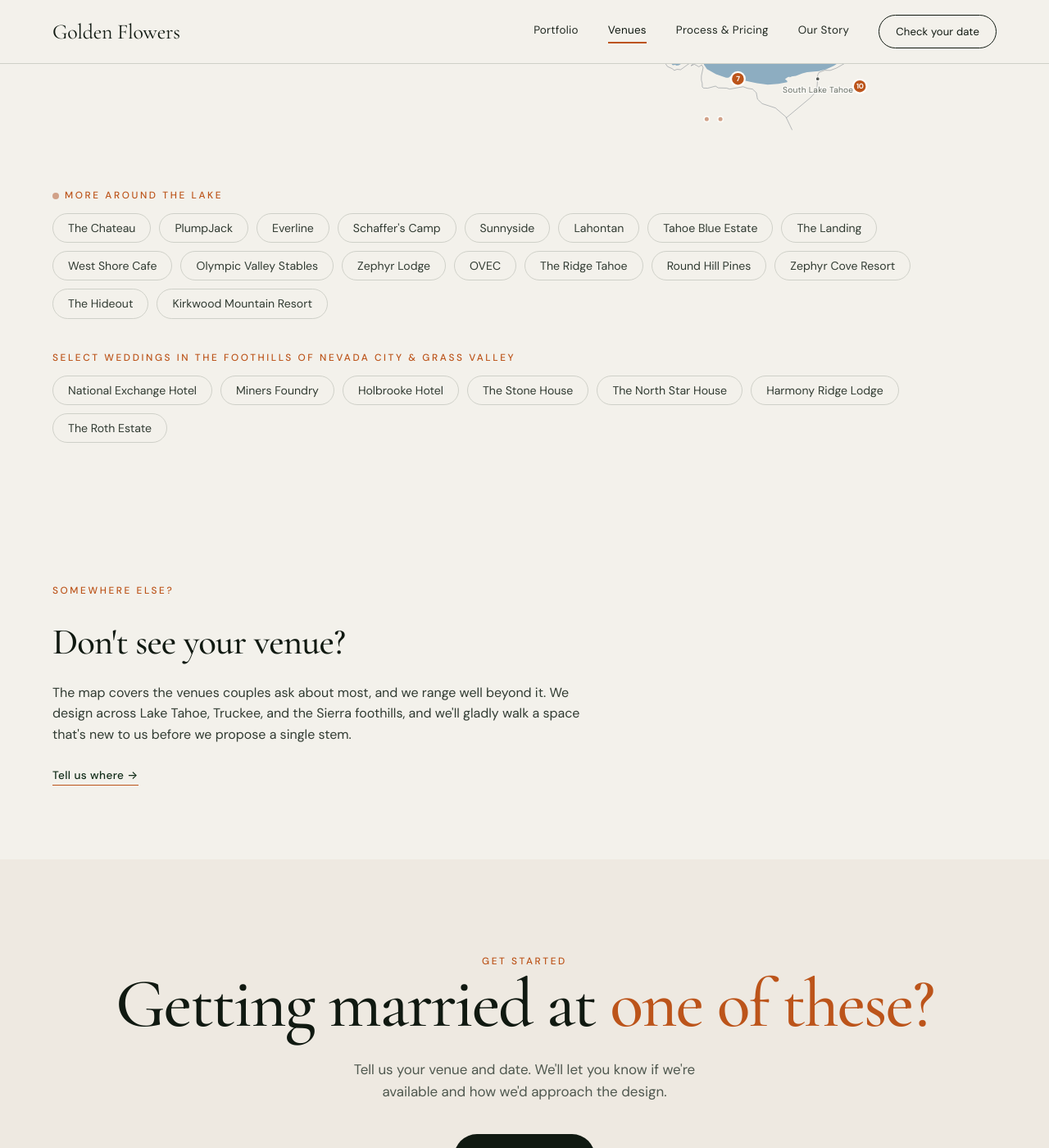
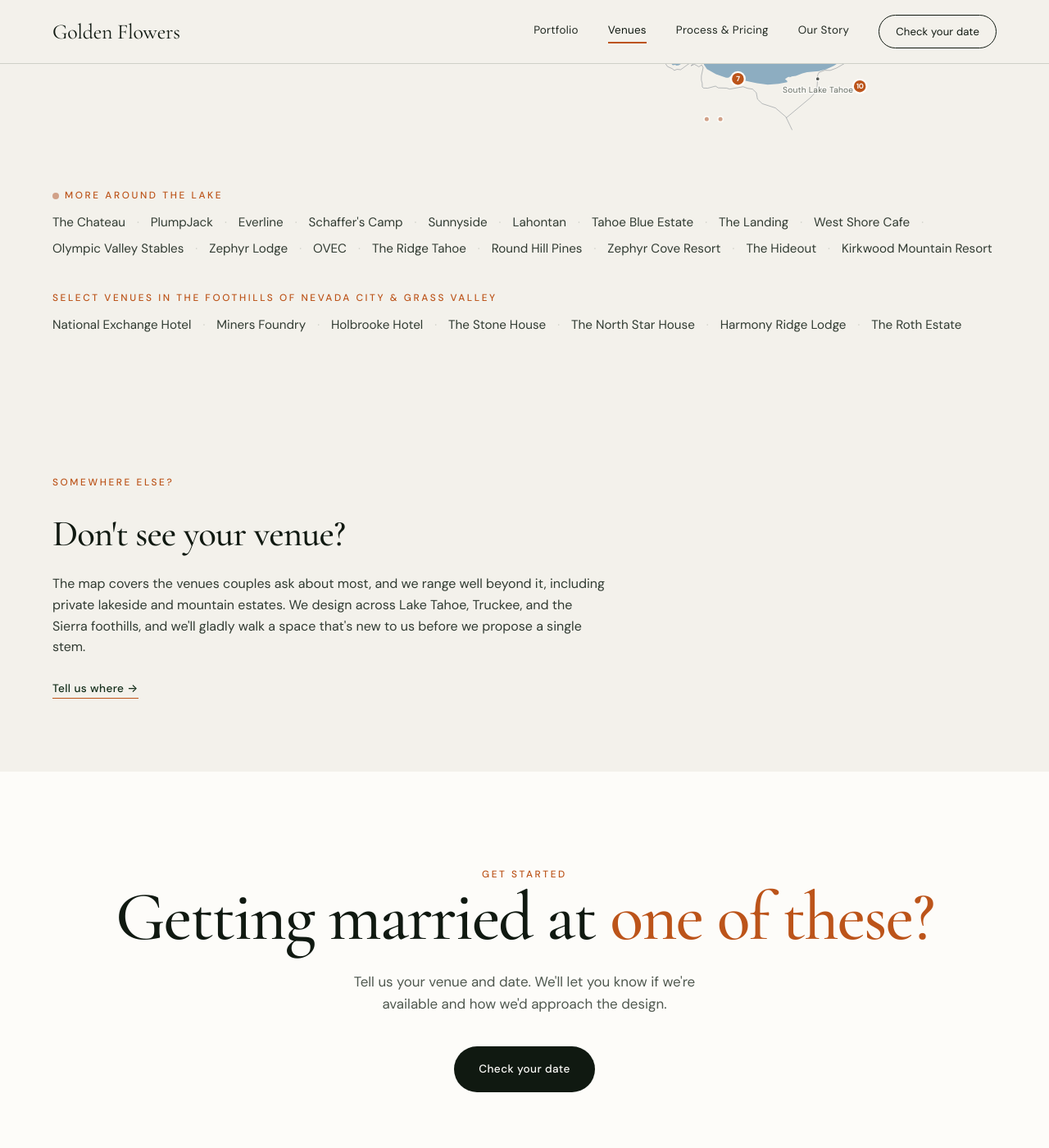
Before and after one commit to jshplhm/goldenflowers, a Jekyll site: the page built from venues/index.md, in a window 1280 px wide and 1400 px high, scrolled down 841 px. Shown: the whole window at 82% size. Built offline with Jekyll 4.4.1, drawn with Linux system fonts in a browser that asks for light colours.

Commit message:
Home/portfolio polish: alternating bands, 6-tile grid, venue copy
- Home: replace hairline dividers with subtle paper/cream section bands
- Home: expand Selected weddings to 6 tiles, Lynn & Aaron green-drape
  cover, add Tori & Tucker
- Portfolio: set Lynn & Aaron dinner-table cover, fix aesthetic-03
  bottom padding for a clean cream floor before the CTA
- Venues: note private lakeside and mountain estates in "Don't see
  your venue?"

Co-Authored-By: Claude Opus 4.8 <noreply@anthropic.com>

```diff
--- a/assets/css/redesign.css
+++ b/assets/css/redesign.css
@@ -93,13 +93,13 @@ button.txt-link{background:none;border-top:0;border-left:0;border-right:0;cursor
 /* ---------- HERO ---------- */
 .hero{position:relative;height:100vh;min-height:660px;display:flex;align-items:flex-end;color:var(--paper);overflow:hidden;}
 .hero .bg{position:absolute;inset:0;width:100%;height:100%;object-fit:cover;}
-.hero::after{content:"";position:absolute;inset:0;background:linear-gradient(180deg,oklch(18% .03 150/.45) 0%,transparent 26%,transparent 46%,oklch(12% .03 150/.78) 100%);}
-.hero-in{position:relative;z-index:3;width:100%;padding:0 var(--pad) clamp(40px,6vw,72px);}
-.hero .ey{color:var(--paper);opacity:.95;margin-bottom:24px;}
-.hero h1{font-family:var(--d);font-weight:430;font-optical-sizing:auto;font-size:clamp(2.9rem,8vw,8rem);line-height:.98;letter-spacing:-.02em;max-width:17ch;}
-.hero-foot{display:flex;align-items:flex-end;justify-content:space-between;gap:32px;flex-wrap:wrap;margin-top:36px;}
-.hero-sub{font-size:1.02rem;max-width:32ch;opacity:.95;line-height:1.5;}
-.hero-btns{display:flex;gap:14px;flex-wrap:wrap;}
+.hero::after{content:"";position:absolute;inset:0;background:linear-gradient(90deg,oklch(14% .03 150/.52) 0%,oklch(14% .03 150/.14) 40%,transparent 66%),linear-gradient(180deg,oklch(16% .03 150/.26) 0%,transparent 32%,transparent 60%,oklch(12% .03 150/.44) 100%);}
+.hero-in{position:relative;z-index:3;width:100%;max-width:1500px;margin:0 auto;padding:0 var(--pad) clamp(48px,6.5vw,84px);}
+.hero .ey{color:var(--paper);opacity:.95;margin-bottom:26px;}
+.hero h1{font-family:var(--d);font-weight:430;font-optical-sizing:auto;font-size:clamp(2.6rem,6vw,5.6rem);line-height:1.0;letter-spacing:-.02em;max-width:15ch;}
+.hero-foot{display:flex;flex-direction:column;align-items:flex-start;gap:26px;margin-top:clamp(30px,4vw,44px);}
+.hero-sub{font-size:1.02rem;max-width:34ch;opacity:.95;line-height:1.55;}
+.hero-btns{display:flex;gap:14px;flex-wrap:wrap;align-items:center;}
 .side-label{position:absolute;right:calc(var(--pad) - 6px);top:50%;transform:rotate(90deg);transform-origin:right center;z-index:3;font-size:.72rem;letter-spacing:.3em;text-transform:uppercase;opacity:.8;}
 
 /* ---------- SPLIT HERO (Our Story — deliberately not full-bleed) ---------- */
@@ -122,6 +122,9 @@ button.txt-link{background:none;border-top:0;border-left:0;border-right:0;cursor
 .fact .n{font-family:var(--d);font-style:normal;font-size:1.6rem;color:var(--terra);display:block;margin-bottom:16px;}
 .fact h3{font-family:var(--d);font-size:1.55rem;margin-bottom:10px;letter-spacing:-.01em;}
 .fact p{font-size:.96rem;color:var(--mute);max-width:34ch;line-height:1.62;}
+/* Adjacent sections that would otherwise share the cream page background are
+   separated by a subtle full-bleed paper band instead of a hairline rule. */
+.band-paper{background:var(--paper);}
 
 /* ---------- WORK ---------- */
 .work{padding:clamp(30px,4vw,50px) var(--pad) clamp(20px,3vw,40px);max-width:1500px;margin:0 auto;}
@@ -131,18 +134,15 @@ button.txt-link{background:none;border-top:0;border-left:0;border-right:0;cursor
 .tile{position:relative;overflow:hidden;border-radius:3px;display:block;}
 .tile img{width:100%;height:100%;object-fit:cover;transition:transform 1s cubic-bezier(.2,.7,.2,1);}
 .tile:hover img{transform:scale(1.05);}
-.tile::after{content:"";position:absolute;inset:0;background:linear-gradient(180deg,transparent 52%,oklch(13% .03 150/.6));opacity:0;transition:.4s;}
+/* Captions stay legible at rest (curated gallery), scrim deepens on hover */
+.tile::after{content:"";position:absolute;inset:0;background:linear-gradient(180deg,transparent 45%,oklch(13% .03 150/.62));opacity:.85;transition:.4s;}
 .tile:hover::after{opacity:1;}
-.cap{position:absolute;left:20px;bottom:18px;z-index:2;color:var(--paper);opacity:0;transform:translateY(10px);transition:.4s;}
-.tile:hover .cap{opacity:1;transform:none;}
-.cap b{font-family:var(--d);font-size:1.3rem;display:block;font-weight:430;}
-.cap span{font-size:.72rem;letter-spacing:.1em;text-transform:uppercase;opacity:.9;}
-@media(hover:none){
-  .tile::after{opacity:1;}
-  .cap{opacity:1;transform:none;}
-}
+.cap{position:absolute;left:22px;bottom:18px;z-index:2;color:var(--paper);opacity:1;transition:.4s;}
+.cap b{font-family:var(--d);font-size:1.32rem;display:block;font-weight:430;letter-spacing:-.01em;}
+.cap span{font-size:.7rem;letter-spacing:.12em;text-transform:uppercase;opacity:.82;}
 .feature{grid-column:span 8;height:clamp(360px,44vw,580px);}
 .portrait{grid-column:span 4;height:clamp(360px,44vw,580px);}
+.third{grid-column:span 4;height:clamp(240px,25vw,360px);}
 .quarter{grid-column:span 3;height:clamp(240px,24vw,340px);}
 
 /* ---------- IMMERSIVE ---------- */
@@ -171,7 +171,7 @@ button.txt-link{background:none;border-top:0;border-left:0;border-right:0;cursor
 .aes-card .more{display:inline-block;margin-top:16px;font-size:.8rem;letter-spacing:.06em;text-transform:uppercase;color:var(--terra-soft);border-bottom:1px solid currentColor;padding-bottom:3px;}
 
 /* ---------- VENUE MARQUEE ---------- */
-.marq{padding:clamp(60px,8vw,110px) 0;text-align:center;overflow:hidden;border-bottom:1px solid var(--line);}
+.marq{padding:clamp(60px,8vw,110px) 0;text-align:center;overflow:hidden;}
 .marq .lab{margin-bottom:34px;}
 .marq-track{display:flex;gap:0;white-space:nowrap;animation:scroll 46s linear infinite;width:max-content;}
 .marq-track span{font-family:var(--d);font-size:clamp(1.8rem,3.4vw,2.9rem);letter-spacing:-.01em;color:var(--ink);padding:0 .55em;opacity:.85;}
@@ -189,7 +189,7 @@ button.txt-link{background:none;border-top:0;border-left:0;border-right:0;cursor
 .testi .by b{color:var(--ink);font-weight:500;}
 
 /* ---------- CLOSING CTA ---------- */
-.cta{background:var(--bg2);padding:clamp(100px,14vw,200px) var(--pad);text-align:center;}
+.cta{background:var(--paper);padding:clamp(100px,14vw,200px) var(--pad);text-align:center;}
 .cta--tall{min-height:0;padding-top:clamp(64px,9vw,120px);padding-bottom:clamp(64px,9vw,120px);display:flex;flex-direction:column;align-items:center;justify-content:center;}
 .cta--tall p{max-width:56ch;}
 .cta h2{font-family:var(--d);font-weight:430;font-optical-sizing:auto;font-size:clamp(2.6rem,6.6vw,6.2rem);letter-spacing:-.025em;line-height:1;}
@@ -238,7 +238,7 @@ button.txt-link{background:none;border-top:0;border-left:0;border-right:0;cursor
 @media(max-width:600px){.pf-grid{column-count:1;}}
 /* Portfolio grouped-by-aesthetic with a feature layout (1 big + 2 small) */
 .pf-group{max-width:1500px;margin:0 auto;padding:clamp(40px,5vw,72px) var(--pad) 0;}
-.pf-group:last-of-type{padding-bottom:clamp(24px,3vw,44px);}
+.pf-group:last-of-type{padding-bottom:clamp(64px,8vw,110px);}
 .pf-group-head{max-width:62ch;margin-bottom:clamp(20px,2.5vw,34px);}
 .pf-group-head h2{font-family:var(--d);font-weight:430;font-optical-sizing:auto;font-size:clamp(1.9rem,3.6vw,3rem);letter-spacing:-.02em;line-height:1.04;margin:12px 0 10px;}
 .pf-group-head p{color:var(--fg2);font-size:1.04rem;line-height:1.6;max-width:52ch;}
@@ -657,6 +657,16 @@ body.nav-hidden .venue-breadcrumb{top:0;}
 .vfl-pills span{display:inline-block;font-family:var(--b);font-size:.88rem;line-height:1;color:var(--fg2);border:1px solid var(--line);border-radius:100px;padding:10px 18px;cursor:default;transition:color .15s,border-color .15s,background .15s;}
 .vfl-pills span[data-venue]{cursor:pointer;}
 .vfl-pills span[data-venue]:hover,.vfl-pills span.is-active{color:var(--terra);border-color:var(--terra);background:oklch(62% .11 45/.06);}
+/* Quiet text list (venue index): no pill borders, middot-separated, still map-linked */
+.vfl-textlist{display:flex;flex-wrap:wrap;align-items:baseline;gap:9px 0;margin:0;}
+.vfl-textlist li{display:flex;align-items:baseline;margin:0;}
+.vfl-textlist li:not(:last-child)::after{content:"·";color:var(--line);margin:0 14px;font-size:.9rem;}
+.vfl-textlist span{display:inline-block;font-family:var(--b);font-size:.95rem;line-height:1.3;color:var(--fg2);border:0;border-bottom:1px solid transparent;border-radius:0;padding:0;background:none;transition:color .15s,border-color .15s;}
+.vfl-textlist span[data-venue]{cursor:pointer;}
+.vfl-textlist span[data-venue]:hover,.vfl-textlist span.is-active{color:var(--terra);border-bottom-color:var(--terra);background:none;}
+/* Foothills index list is not plotted on the map: read as plain text, no hover affordance */
+.vfl-static span{cursor:default;}
+.vfl-textlist.vfl-static span:hover,.vfl-textlist.vfl-static span.is-active{color:var(--fg2);border-bottom-color:transparent;background:none;}
 @media(max-width:560px){.vfl{grid-template-columns:1fr;gap:2px;}}
 .vhl{list-style:none;margin:0;padding:0;columns:2;column-gap:28px;}
 .vhl li{margin-bottom:11px;break-inside:avoid;}
@@ -736,5 +746,5 @@ body.nav-hidden .venue-breadcrumb{top:0;}
   .side-label{display:none;}
   .facts,.aes-row{grid-template-columns:1fr;gap:36px;}
   .feature,.portrait{grid-column:span 12;height:auto;aspect-ratio:4/3;}
-  .quarter{grid-column:span 6;height:auto;aspect-ratio:1/1;}
+  .third,.quarter{grid-column:span 6;height:auto;aspect-ratio:1/1;}
 }
--- a/venues/index.md
+++ b/venues/index.md
@@ -110,7 +110,7 @@ canonical_url: https://goldenflorals.com/venues
 <section class="venues-more">
   <div class="vm-group">
     <span class="lab vlist-lab"><span class="vlist-dot vlist-dot--minor"></span>More around the lake</span>
-    <ul class="vfl-minor vfl-pills">
+    <ul class="vfl-minor vfl-textlist">
       <li><span data-venue="chateau">The Chateau</span></li>
       <li><span data-venue="plumpjack">PlumpJack</span></li>
       <li><span data-venue="everline">Everline</span></li>
@@ -131,8 +131,8 @@ canonical_url: https://goldenflorals.com/venues
     </ul>
   </div>
   <div class="vm-group">
-    <span class="lab vlist-lab">Select weddings in the foothills of Nevada City &amp; Grass Valley</span>
-    <ul class="vfl-minor vfl-pills">
+    <span class="lab vlist-lab">Select venues in the foothills of Nevada City &amp; Grass Valley</span>
+    <ul class="vfl-minor vfl-textlist vfl-static">
       <li><span>National Exchange Hotel</span></li>
       <li><span>Miners Foundry</span></li>
       <li><span>Holbrooke Hotel</span></li>
@@ -148,7 +148,7 @@ canonical_url: https://goldenflorals.com/venues
 <section class="mini">
   <span class="lab">Somewhere else?</span>
   <h2>Don't see your venue?</h2>
-  <p>The map covers the venues couples ask about most, and we range well beyond it. We design across Lake Tahoe, Truckee, and the Sierra foothills, and we'll gladly walk a space that's new to us before we propose a single stem.</p>
+  <p>The map covers the venues couples ask about most, and we range well beyond it, including private lakeside and mountain estates. We design across Lake Tahoe, Truckee, and the Sierra foothills, and we'll gladly walk a space that's new to us before we propose a single stem.</p>
   <button type="button" class="txt-link" data-consult-open>Tell us where &rarr;</button>
 </section>
 
```
Also changed, not shown: other parts of venues/index.md (+1 -1 lines), index.md (+21 -22 lines), portfolio/index.md (+43 -11 lines).
